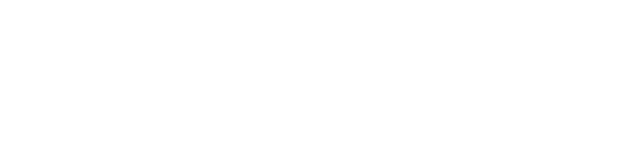
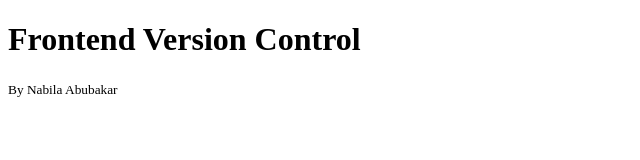
Before and after one commit to Beela303/Frontend-version-control-task-Nabila-Abubakar, a plain HTML site: page index.html in a window 1280 px wide. Shown: the whole page, without its empty margins (0-640 px from the left). Drawn offline with Linux system fonts and the light colour scheme.

Commit message:
added header html

```diff
--- a/index.html
+++ b/index.html
@@ -3,9 +3,13 @@
 <head>
     <meta charset="UTF-8">
     <meta name="viewport" content="width=device-width, initial-scale=1.0">
-    <title>Document</title>
+    <title>Frontend Version Control - Nabila Abubakar</title>
+
 </head>
 <body>
-
+    <div id="header">
+        <h1>Frontend Version Control</h1>
+        <small>By Nabila Abubakar</small>
+    </div>
 </body>
 </html>
```
